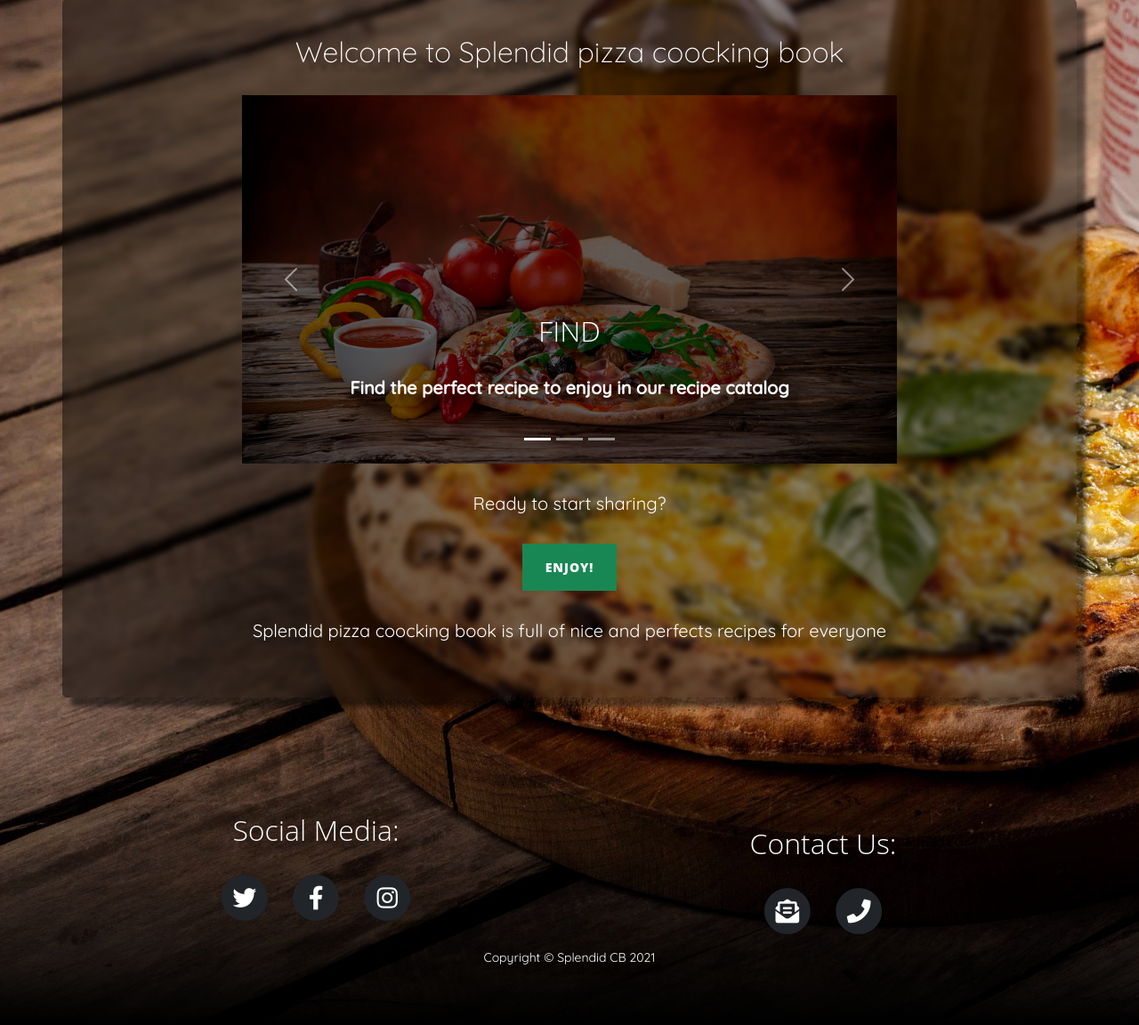
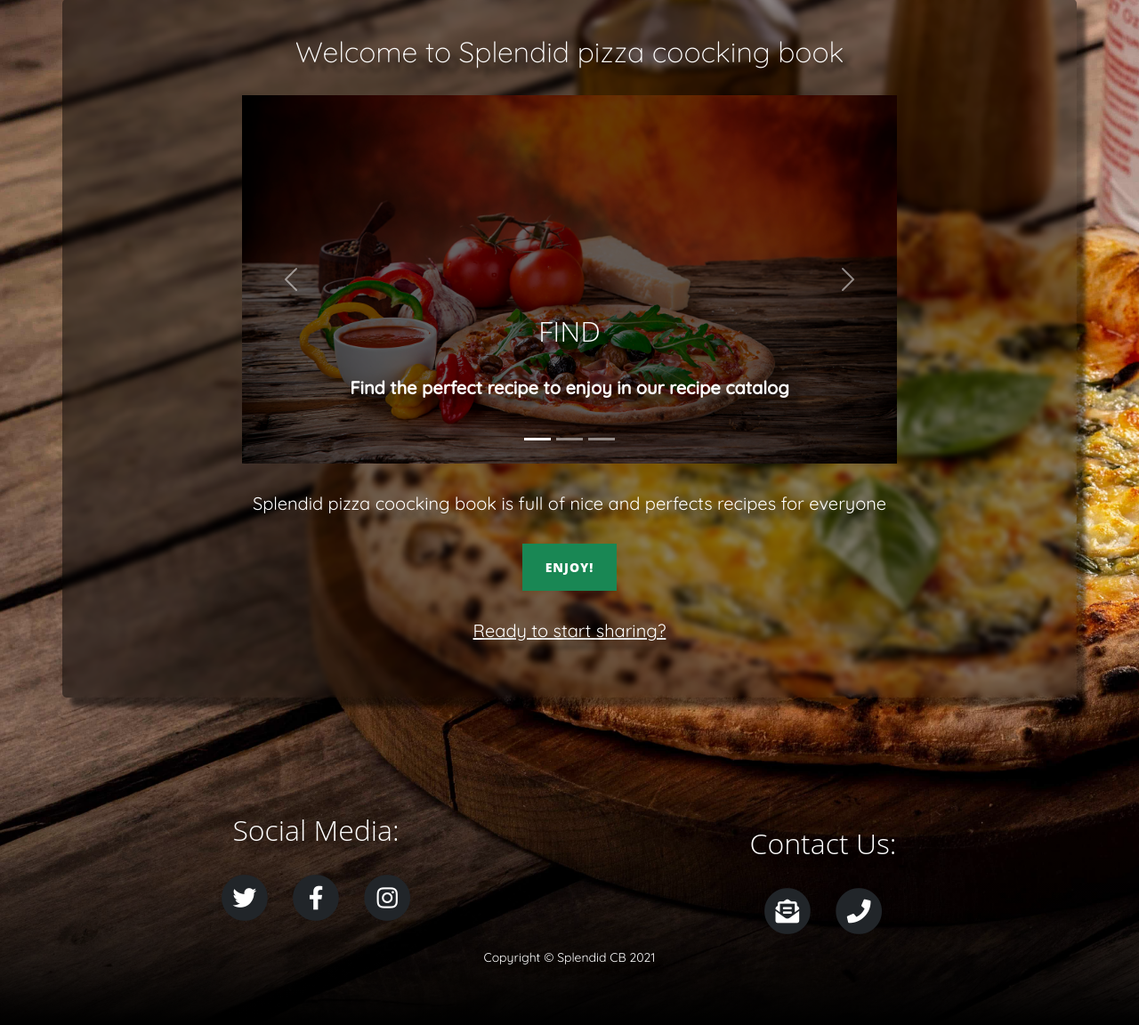
Before and after one commit to humbertoragazzini/splendid-the-pizza-cooking-book, a Flask app: page / in a window 1280 px wide. Shown: the part 81-1233 px from the top of the page at 89% size. Run offline with Flask 2, Linux system fonts and the light colour scheme; data that the repository does not hold is empty; some libraries are stand-ins or nearby versions.

Commit message:
added style to anchors in login and home

```diff
--- a/templates/home.html
+++ b/templates/home.html
@@ -45,9 +45,9 @@
       </div>
 </div>
 <div class="text-color-register text-carrusel">
-  <p>Ready to start sharing?</p>
+  <p>Splendid pizza coocking book is full of nice and perfects recipes for everyone</p>
   <a class="achors" href="{{ url_for('recipes') }}"><button class="btn btn-success">ENJOY!</button></a>
-  <p>Splendid pizza coocking book is full of nice and perfects recipes for everyone</p>
+  <p><a href="{{url_for('login')}}" class="text-color-register">Ready to start sharing?</a></p>
 </div>
 
 <script src="https://cdn.jsdelivr.net/npm/bootstrap@5.1.3/dist/js/bootstrap.bundle.min.js" integrity="sha384-ka7Sk0Gln4gmtz2MlQnikT1wXgYsOg+OMhuP+IlRH9sENBO0LRn5q+8nbTov4+1p" crossorigin="anonymous"></script>
--- a/templates/login.html
+++ b/templates/login.html
@@ -29,7 +29,7 @@
       <button type="submit" class="btn btn-success rounded btn-registration">Login</button>
     </div>
     <div class="col-8 text-color-register spacer-for-registration element-margin">
-      <a href="{{ url_for('register') }}">Not a user? Sign Up Now and share your recipes!</a>
+      <a href="{{ url_for('register') }}" class="text-color-register">Not a user? Sign Up Now and share your recipes!</a>
     </div>
 
   </div>
```
